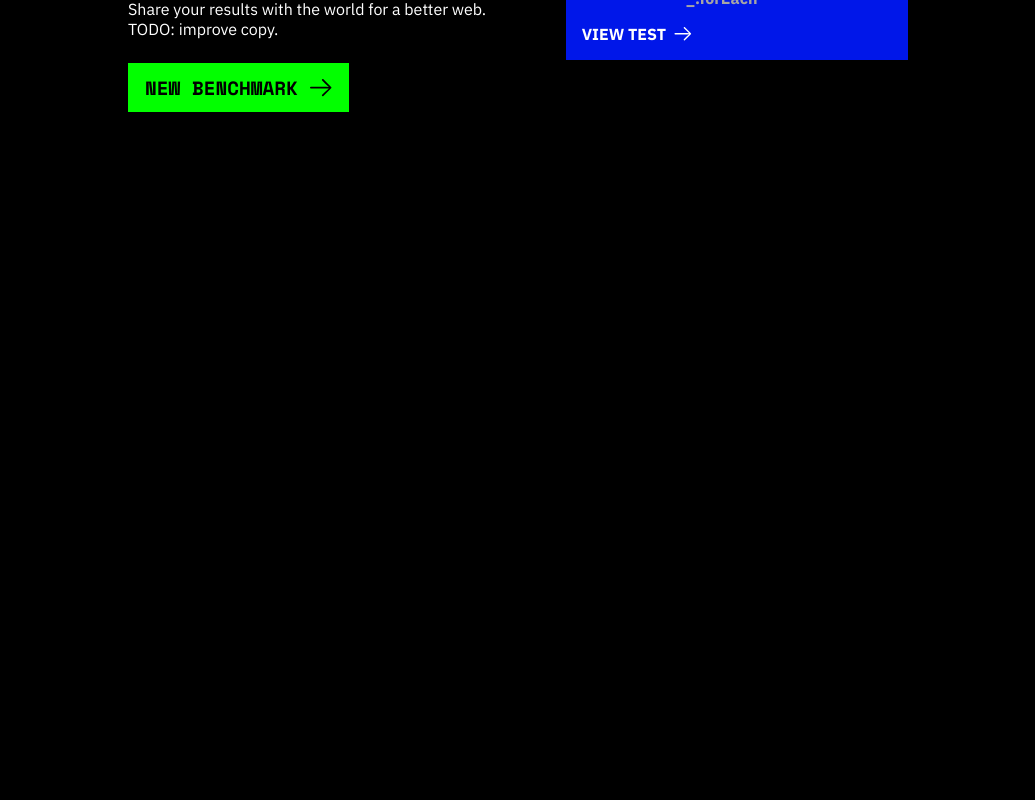
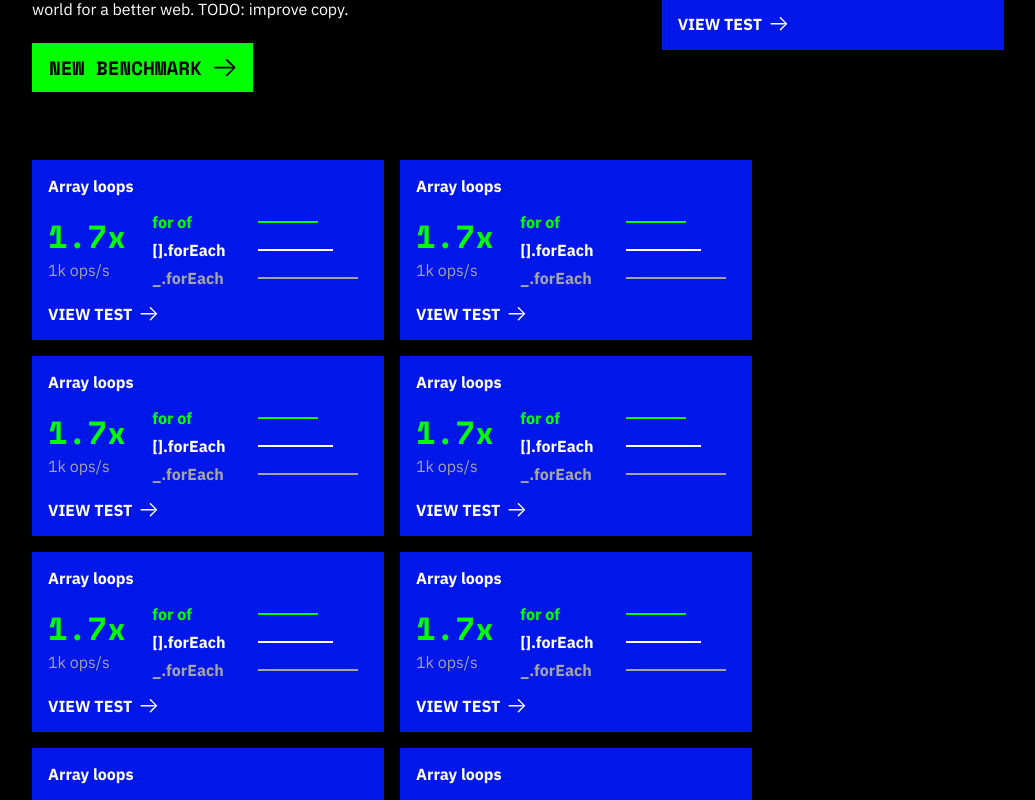
Before and after one commit to Jarred-Sumner/fastbench.dev, a Next.js app: page / in a window 1280 px wide. Shown: the part 300-1100 px from the top of the page, without its empty margins (122-1157 px from the left). Before the commit the page ends 800 px from the top, so only its background shows below. Built offline with nearby package versions, Linux system fonts and the light colour scheme.

Commit message:
¯\_(ツ)_/¯

```diff
--- a/pages/index.tsx
+++ b/pages/index.tsx
@@ -49,7 +49,58 @@ export default function Home() {
         </div>
       </div>
 
-      <div className={"Gallery"}></div>
+      <div className={"Gallery"}>
+        <div className={"GalleryList"}>
+          <ResultCard
+            results={SAMPLE_DATA[0]}
+            title={"Array loops"}
+            href={"/r/123"}
+            colorScheme={CardColorScheme.blue}
+          />
+          <ResultCard
+            results={SAMPLE_DATA[0]}
+            title={"Array loops"}
+            href={"/r/123"}
+            colorScheme={CardColorScheme.blue}
+          />
+          <ResultCard
+            results={SAMPLE_DATA[0]}
+            title={"Array loops"}
+            href={"/r/123"}
+            colorScheme={CardColorScheme.blue}
+          />
+          <ResultCard
+            results={SAMPLE_DATA[0]}
+            title={"Array loops"}
+            href={"/r/123"}
+            colorScheme={CardColorScheme.blue}
+          />
+          <ResultCard
+            results={SAMPLE_DATA[0]}
+            title={"Array loops"}
+            href={"/r/123"}
+            colorScheme={CardColorScheme.blue}
+          />
+          <ResultCard
+            results={SAMPLE_DATA[0]}
+            title={"Array loops"}
+            href={"/r/123"}
+            colorScheme={CardColorScheme.blue}
+          />
+          <ResultCard
+            results={SAMPLE_DATA[0]}
+            title={"Array loops"}
+            href={"/r/123"}
+            colorScheme={CardColorScheme.blue}
+          />
+          <ResultCard
+            results={SAMPLE_DATA[0]}
+            title={"Array loops"}
+            href={"/r/123"}
+            colorScheme={CardColorScheme.blue}
+          />
+        </div>
+      </div>
     </div>
   );
 }
--- a/styles/globals.css
+++ b/styles/globals.css
@@ -13,7 +13,9 @@
   --result__foreground-color: white;
   --result__muted-color: rgb(165, 165, 165);
 
-  --page-width: 960px;
+  --card-width: 352px;
+
+  --page-width: 1152px;
 }
 
 html,
@@ -89,10 +91,21 @@ h3 {
   display: flex;
 }
 
+.Gallery,
 .HeroContainer,
 .LandingHeader {
   max-width: var(--page-width);
   margin: 0 auto;
+}
+
+.GalleryList {
+  padding: 34px var(--padding-horizontal);
+}
+
+.GalleryList {
+  display: grid;
+  grid-gap: 16px;
+  grid-template-columns: repeat(auto-fit, var(--card-width));
 }
 
 .HeroContainer {
@@ -152,7 +165,7 @@ h3 {
 
 .ResultCard {
   padding: 16px;
-  max-width: 352px;
+  max-width: var(--card-width);
 
   display: grid;
   grid-template-rows: 1fr auto 1fr;
```
